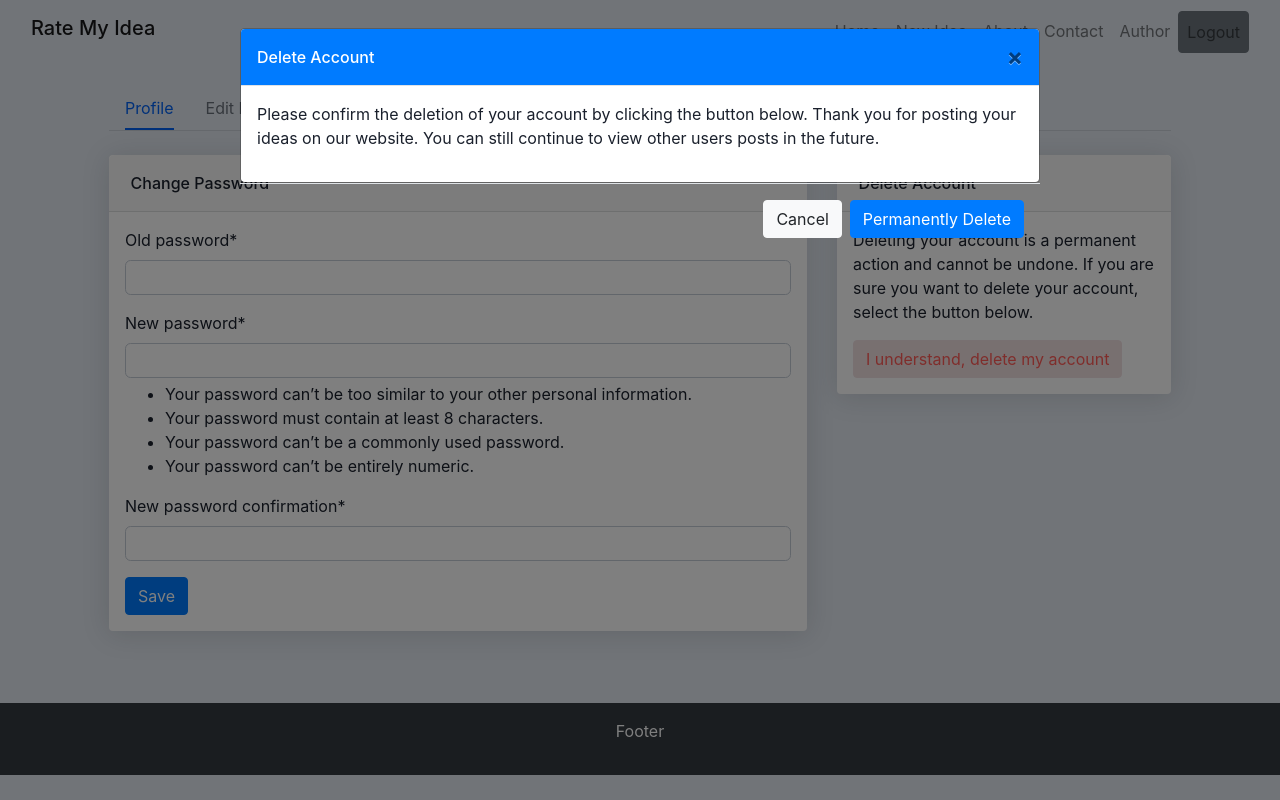
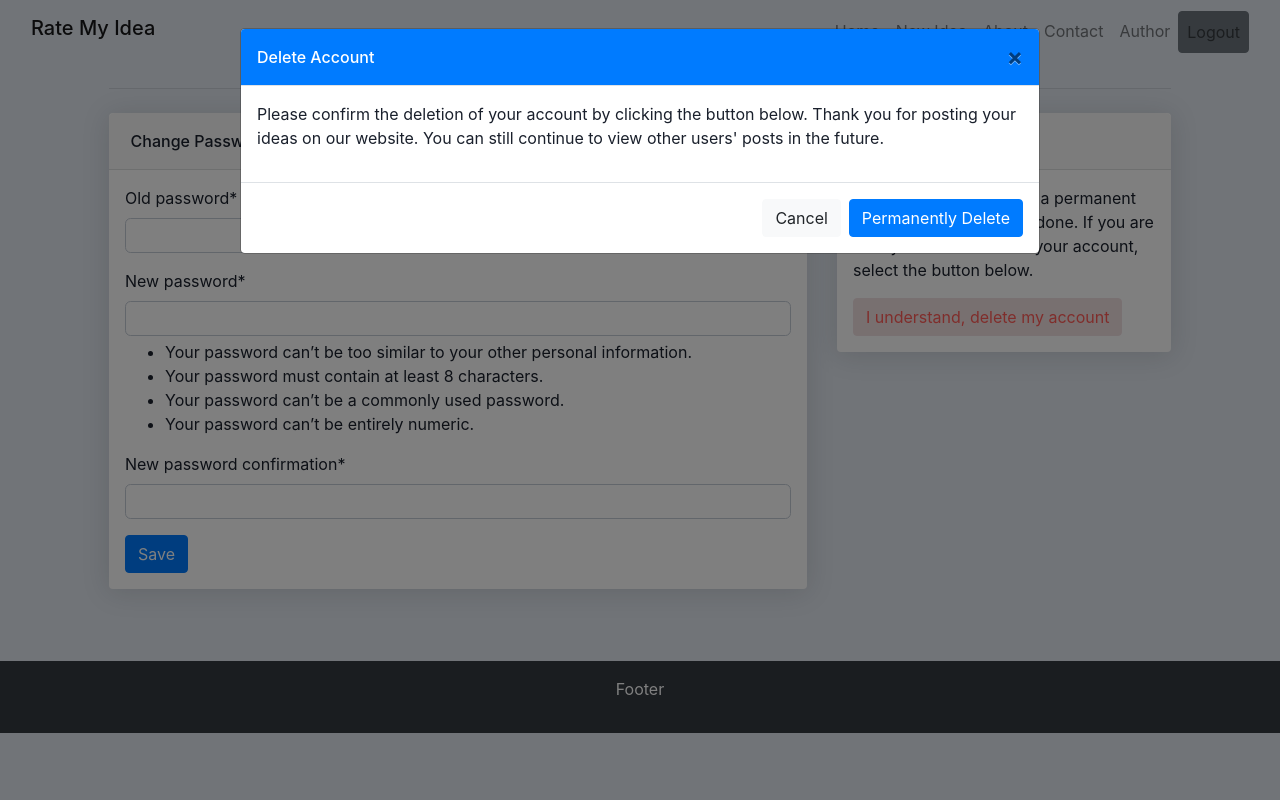
Before and after one commit to JackPflaum/RateMyIdea, a Django app: page /author/security/1 in a window 1280 px wide, after a click on "I understand, delete my account". Run offline with Django 4.2, Linux system fonts and the light colour scheme; the visitor is signed in with stand-in values (Sample User, id 1); some libraries are stand-ins or nearby versions.

Commit message:
created 'delete_account' view to allow users to delete their account.

```diff
--- a/RateMyIdea/ideas/urls.py
+++ b/RateMyIdea/ideas/urls.py
@@ -13,6 +13,6 @@ urlpatterns = [
     path('author/<slug:slug>', views.author, name='author'),
     path('author/edit_profile/<slug:slug>', views.edit_profile, name='edit_profile'),
     path('author/security/<slug:slug>', views.profile_security, name='profile_security'),
-    path('author/delete_account', views.delete_account, name='delete_account'),
+    path('author/delete_account/', views.delete_account, name='delete_account'),
     path('author/delete_idea/<slug:idea_slug>/<slug:author_slug>/', views.delete_idea, name='delete_idea'),
 ]
--- a/RateMyIdea/ideas/views.py
+++ b/RateMyIdea/ideas/views.py
@@ -209,7 +209,7 @@ def edit_profile(request, slug):
 
 @login_required
 def profile_security(request, slug):
-    """allows user to change their password and delete their account"""
+    """allows user to change their password and template gives user access to delete their account"""
     if request.method == 'POST':
         form = PasswordChangeForm(request.user, request.POST)
         if form.is_valid():
@@ -226,13 +226,15 @@ def profile_security(request, slug):
 def delete_account(request):
     """users can delete their account permanently"""
     if request.method == 'POST':
+        # logout before deleting account
         user = request.user
-        # logout before deleting account
-        logout(user)
+        logout(request)
         user.delete()
+        messages.success(request, "Your account has been permanently deleted.")
         return redirect('ideas:home')
-
-    return redirect('ideas:home')
+    else:
+        messages.warning(request, "Something went wrong. Please try again.")
+        return redirect('ideas:profile_security', slug=request.user.username)
 
 
 @login_required
--- a/RateMyIdea/templates/profile_security.html
+++ b/RateMyIdea/templates/profile_security.html
@@ -5,12 +5,6 @@
 {% block content %}
 
 <div class="container-xl px-4 mt-4">
-    <!-- Account page navigation-->
-    <nav class="nav nav-borders">
-    <a class="nav-link active ms-0" href="https://www.bootdey.com/snippets/view/bs5-edit-profile-account-details" target="__blank">Profile</a>
-    <a class="nav-link" href="#">Edit Profile</a>
-    <a class="nav-link" href="#">Security</a>
-    </nav>
     <hr class="mt-0 mb-4">
     <div class="row">
         <div class="col-lg-8">
@@ -18,7 +12,7 @@
             <div class="card mb-4">
                 <div class="card-header">Change Password</div>
                 <div class="card-body">
-                    <form method="post">
+                    <form method="post" action="{% url 'ideas:profile_security' request.user.username %}">
                         {% csrf_token %}
                         <!-- Form Group (current password)-->
                         <div class="mb-3">
@@ -58,7 +52,7 @@
     <div class="modal fade" id="deleteModal" tabindex="-1" role="dialog" aria-labelledby="threadModalLabel" aria-hidden="true">
         <div class="modal-dialog modal-lg" role="document">
             <div class="modal-content">
-                <form method='post' action="{% url 'ideas:delete_account' %}">
+                <form id="deleteForm" method="post" action="{% url 'ideas:delete_account' %}">
                     {% csrf_token %}
                     <div class="modal-header d-flex align-items-center bg-primary text-white">
                         <h6 class="modal-title mb-0" id="threadModalLabel">Delete Account</h6>
@@ -67,15 +61,14 @@
                         </button>
                     </div>
                     <div class="modal-body">
-                            <!-- Modal message -->
-                            <div class="form-group">
-                                Please confirm the deletion of your account by clicking the button below. Thank you for posting your ideas on our website. You can still continue to view other users posts in the future.
-                            </div>
+                        <!-- Modal message -->
+                        <div class="form-group">
+                            Please confirm the deletion of your account by clicking the button below. Thank you for posting your ideas on our website. You can still continue to view other users' posts in the future.
                         </div>
                     </div>
                     <div class="modal-footer">
                         <button type="button" class="btn btn-light" data-dismiss="modal">Cancel</button>
-                        <button type="submit" class="btn btn-primary">Permanently Delete</button>
+                        <button type="submit" class="btn btn-primary" id="submitDelete">Permanently Delete</button>
                     </div>
                 </form>
             </div>
```
